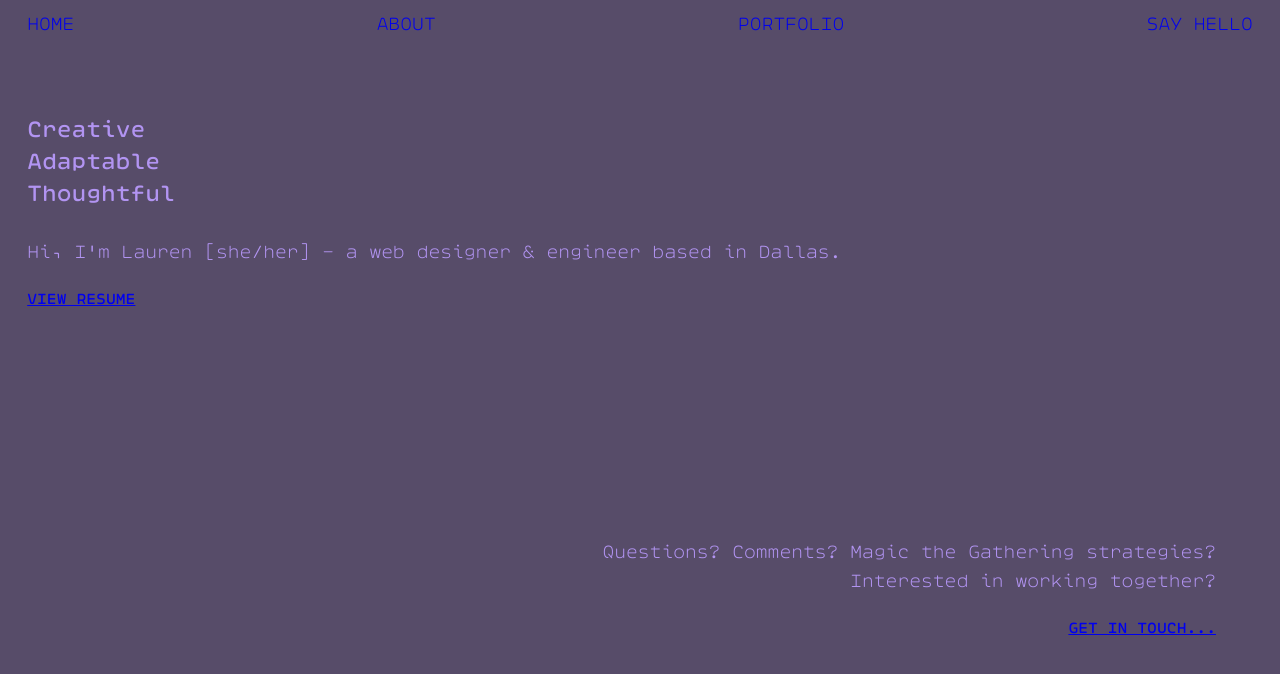
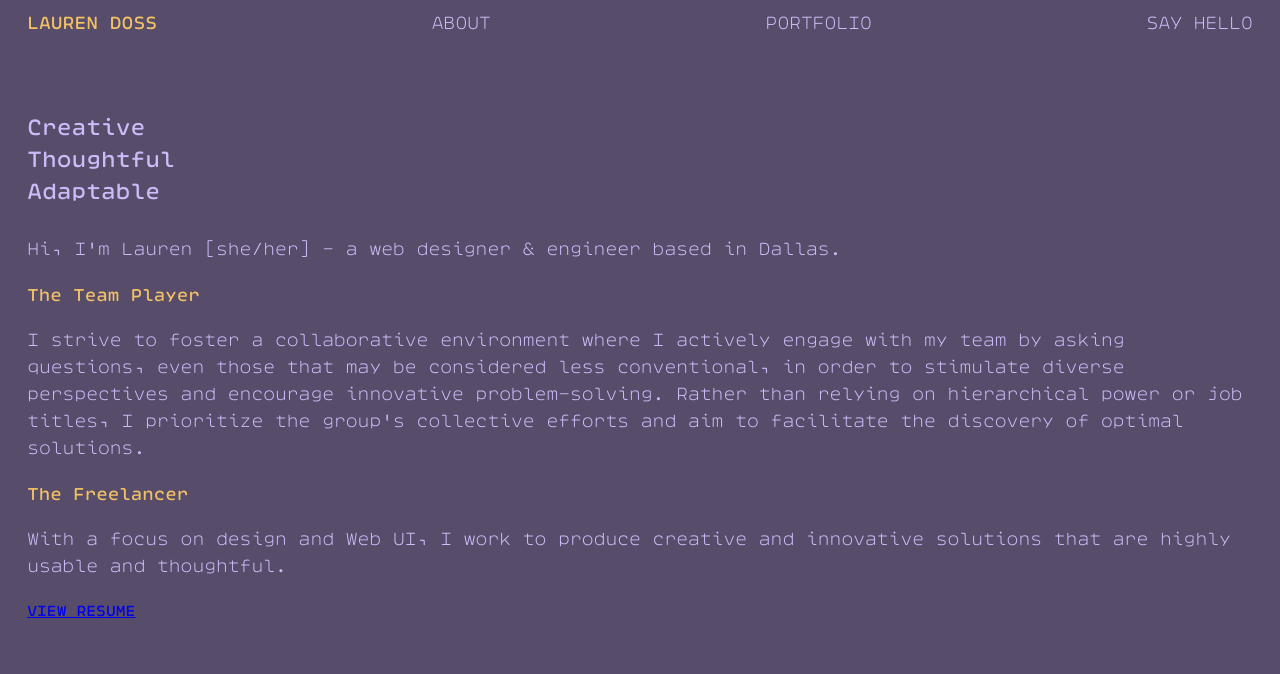
Before and after one commit to Code-Hime/portfolio-personal, a Vue app: page /about in a window 1280 px wide. Shown: the top 674 px of the page. Built offline with nearby package versions, Linux system fonts and the light colour scheme.

Commit message:
Add details to about page and styling to nav

```diff
--- a/src/App.vue
+++ b/src/App.vue
@@ -3,12 +3,12 @@
 
 <template>
     <div id="nav" class="navbar">
-      <div class="nav-group">
-        <router-link to="/">Home</router-link>
+      <nav class="nav-group">
+        <div class="accent-text"><router-link class="logo" to="/">Lauren Doss</router-link></div>
         <router-link to="/about">About</router-link>
         <router-link to="/portfolio">Portfolio</router-link>
         <router-link to="/contact">Say Hello</router-link>
-      </div>
+      </nav>
     </div>
     <div class="container-view">
       <router-view></router-view>
@@ -16,6 +16,7 @@
 </template>
 
 <style scoped>
+@import url('./style.css');
 .nav-group {
   display: flex;
   flex-direction: row;
@@ -26,6 +27,39 @@
   text-transform: uppercase;
 }
 
+nav a {
+  position: relative;
+}
+
+nav a:not([class^="logo"])::before {
+  content: '';
+  display: block;
+  height: 2px;
+  background-color: var(--accent-btn-hex);
+
+  position: absolute;
+  top: 0;
+  width: 0%;
+
+  transition: all ease-in-out 200ms;
+}
+
+.logo:hover::before {
+  width: 0%;
+}
+
+.logo:focus::before {
+  width: 0%;
+}
+
+nav a:hover::before {
+  width: 100%;
+}
+
+nav a:focus::before {
+  width: 100%;
+}
+
 .container-view {
   margin: 0;
   min-width: 320px;
@@ -33,12 +67,16 @@
   gap: 8px;
 }
 
-.navbar a {
+nav a {
   text-decoration: none;
+  color: var(--primary-text-hex);
 }
 
-img {
-  max-width: 150px;
-  max-height: 100px;
+nav a:hover {
+  color: var(--accent-hex);
+}
+
+nav a:focus {
+  color: var(--accent-btn-hex);
 }
 </style>
--- a/src/style.css
+++ b/src/style.css
@@ -1,11 +1,11 @@
 @import url(./fonts.css);
 
 :root {
-  --primary-text-hex: #b294f2;
+  --primary-text-hex: #CEBAF8;
   --primary-bg-hex: #574c69;
   --accent-btn-hex: #f2c166;
   --primary-btn-hex: #332947;
-  --accent-hex: #f22987;
+  --accent-hex: #EEB4D9;
 
   --primary-text-rgb: RGB(178, 148, 242);
   --primary-bg-rgb: RGB(87, 76, 105);
@@ -16,7 +16,7 @@
   font-family: 'Ellograph Regular', monospace;
   font-style: normal;
   font-weight: 100;
-  line-height: 1.5;
+  line-height: 1.4;
 
   color-scheme: light dark;
   color: var(--primary-text-hex);
@@ -33,12 +33,6 @@ section {
   display: flex;
   flex-direction: column;
   margin-top: 4rem;
-}
-
-.button-group {
-  display: flex;
-  flex-direction: row;
-  justify-content: space-evenly;
 }
 
 h1 {
@@ -74,8 +68,17 @@ button:focus-visible {
   border-color: var(--primary-bg-hex);
 }
 
-.accent-text {
-  color: var(--accent-hex);
+.accent-text a {
+  color: var(--accent-btn-hex) !important;
+  font-family: 'Ellograph Regular';
+}
+
+.footer {
+    width: 50%;
+    position: absolute;
+    bottom: 20%;
+    left: 45%;
+    text-align: right;
 }
 
 #app {
--- a/src/views/About.vue
+++ b/src/views/About.vue
@@ -6,22 +6,35 @@
     <section class="about">
         <div class="about-header">
             <h2>Creative</h2>
+            <h2>Thoughtful</h2>
             <h2>Adaptable</h2>
-            <h2>Thoughtful</h2>
         </div>
         <div class="about-body">
             <p>Hi, I'm Lauren [she/her] - a web designer & engineer based in Dallas.</p>
+            <h3>The Team Player</h3>
+            <p>I strive to foster a collaborative environment where I actively engage with my team by asking questions, even those that may be considered less conventional, in order to stimulate diverse perspectives and encourage innovative problem-solving. Rather than relying on hierarchical power or job titles, I prioritize the group's collective efforts and aim to facilitate the discovery of optimal solutions.</p>
+            <h3>The Freelancer</h3>
+            <p>With a focus on design and Web UI, I work to produce creative and innovative solutions that are highly usable and thoughtful.</p>
             <a href="src/assets/DossLauren_Resume.pdf" target="_blank">View Resume</a>
         </div>
-        <div class="about-footer">
+        <div class="about-footer footer">
             <p>Questions? Comments? Magic the Gathering strategies? Interested in working together?</p><router-link to="/contact">Get in touch...</router-link>
         </div>
     </section>
 </template>
 
 <style scoped>
+@import url(../style.css);
 h2 {
     line-height: 50%;
+}
+
+h3 {
+    color: var(--accent-btn-hex);
+}
+
+h4 {
+    color: var(--accent-hex);
 }
 
 p {
@@ -33,11 +46,7 @@ a {
     text-transform: uppercase;
 }
 
-.about-footer {
-    width: 50%;
-    position: absolute;
-    bottom: 20%;
-    left: 45%;
-    text-align: right;
+.footer {
+    display: none;
 }
 </style>
--- a/src/views/Contact.vue
+++ b/src/views/Contact.vue
@@ -6,16 +6,20 @@
     <section class="contact">
         <div class="contact-header">
             <h1>Let's Build Something Together!</h1>
-            <h3>Get in Touch</h3>
+            <h2>Get in Touch</h2>
         </div>
-        <div class="contact-list">
+        <div class="contact-body">
             <a target="_blank" href="mailto:laurendoss@devforge.dev?subject=Let's work together">laurendoss@devforge.dev</a>
             <a target="_blank" href="tel:2819108934">281.910.8934</a>
+        </div>
+        <div class="contact-footer footer">
+            <p>Let's chat!</p>
         </div>
     </section>
 </template>
 
 <style scoped>
+@import url('../style.css');
 .contact-header {
     width: 60%;
 }
@@ -24,15 +28,21 @@ h1 {
     font-size: 3rem;
 }
 
-.contact-list {
+h2 {
+    margin-top: -2rem;
+    margin-bottom: 2rem;
+}
+
+.contact-body {
     display: flex;
     flex-direction: column;
     gap: 8px;
 }
 
-.contact-list a {
+.contact-body a {
     font-family: 'Ellograph Thin';
     text-decoration: none;
     font-size: 1.2rem;
+    color: var(--accent-hex);
 }
 </style>
--- a/src/views/Home.vue
+++ b/src/views/Home.vue
@@ -3,16 +3,32 @@
 </script>
 
 <template>
-    <div class="home-container">
+    <section class="home">
+        <div class="home-header">
             <h1 class="hello">
                 Hello World!
             </h1>
+        </div>
+        <div class="home-body">
             <div class="button-group">
                 <button>Press Me!</button>
                 <button class="accent-btn">No Me!</button>
             </div>
         </div>
+        <div class="home-footer footer">
+            hi, from down here!
+        </div>
+    </section>
 </template>
 
 <style scoped>
+.home-header {
+    text-align: center;
+}
+
+.button-group {
+    display: flex;
+    flex-direction: row;
+    justify-content: space-around;
+}
 </style>
--- a/src/views/Portfolio.vue
+++ b/src/views/Portfolio.vue
@@ -3,7 +3,18 @@
 </script>
 
 <template>
-    <h1>You've reached the Portfolio page!</h1>
+    <section class="portfolio">
+        <div class="portfolio-header">
+            <h1>You've reached the Portfolio page!</h1>
+        </div>
+        <div class="portfolio-body">
+            <h2>Experience</h2>
+            <p>Here's where I'll put some of my work!</p>
+        </div>
+        <div class="portfolio-footer footer">
+            <p>Shoes are for feet</p>
+        </div>
+    </section>
 </template>
 
 <style scoped>
```
Lines whose indentation alone changed are shown as unchanged.
